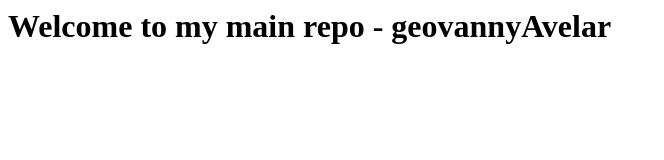
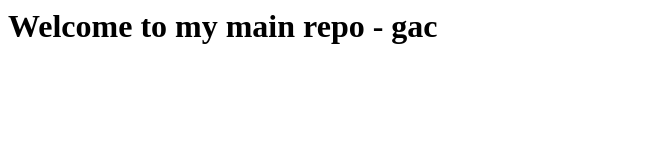
Before and after one commit to geovannyAvelar/geovannyAvelar.github.io, a plain HTML site: page index.html in a window 1280 px wide. Shown: the whole page, without its empty margins (0-664 px from the left). Drawn offline with Linux system fonts and the light colour scheme.

Commit message:
Update index.html

```diff
--- a/index.html
+++ b/index.html
@@ -1,5 +1,5 @@
 <html>
     <body>
-        <h1>Welcome to my main repo - geovannyAvelar</h1>
+        <h1>Welcome to my main repo - gac</h1>
     </body>
 </html>
```
